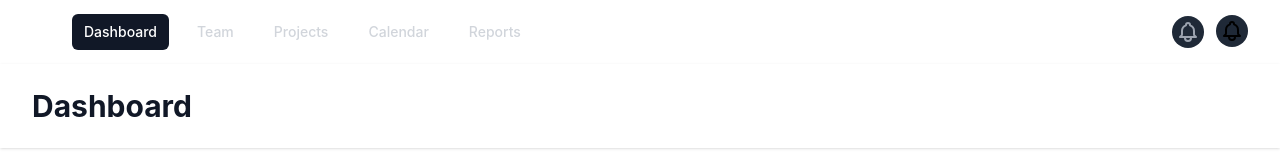
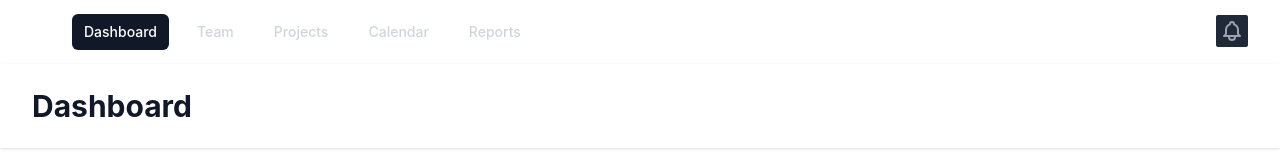
Before and after one commit to mcellrss/attch, a React (Create React App) app: page / in a window 1280 px wide. Shown: the top 160 px of the page. Built offline with nearby package versions, Linux system fonts and the light colour scheme.

Commit message:
Update App.js

```diff
--- a/src/App.js
+++ b/src/App.js
@@ -69,18 +69,12 @@ export default function Example() {
                   </div>
                   <div className="hidden md:block">
                     <div className="ml-4 flex items-center md:ml-6">
-                      <button
-                        type="button"
-                        className="bg-gray-800 p-1 rounded-full text-gray-400 hover:text-white focus:outline-none focus:ring-2 focus:ring-offset-2 focus:ring-offset-gray-800 focus:ring-white"
-                      >
-                        <span className="sr-only">View notifications</span>
-                        <BellIcon className="h-6 w-6" aria-hidden="true" />
-                      </button>
+
 
                       {/* Profile dropdown */}
                       <Menu as="div" className="ml-3 relative">
                         <div>
-                          <Menu.Button className="p-1 bg-gray-800 rounded-full items-center text-sm focus:outline-none focus:ring-2 focus:ring-offset-2 focus:ring-offset-gray-800 focus:ring-white">
+                          <Menu.Button className="p-1 bg-gray-800 rounded-sm  text-gray-400 items-center text-sm focus:outline-none focus:ring-2 focus:ring-offset-2 focus:ring-offset-gray-800 focus:ring-white">
                             <span className="sr-only">Open user menu</span>
                             <BellIcon className="h-6 w-6" aria-hidden="true" />
                           </Menu.Button>
```
